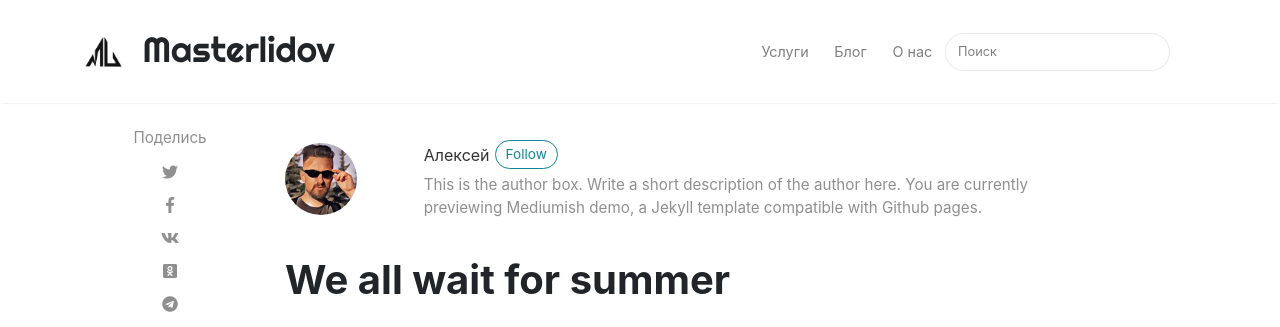
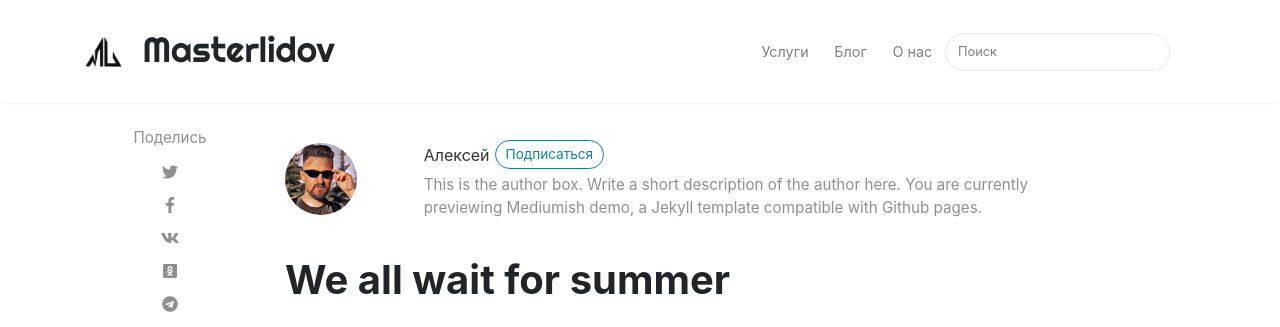
Before and after one commit to masterlidov/masterlidov.github.io, a Jekyll site: the page built from _posts/2018-01-12-we-all-wait-for-summer.md, in a window 1280 px wide and 900 px high. Shown: the top 327 px of the window. Built offline with Jekyll 4.4.1, drawn with Linux system fonts in a browser that asks for light colours; nearby versions of some CDN libraries; comment, search, counter and statistics services are not loaded.

Commit message:
Update post.html

```diff
--- a/_layouts/post.html
+++ b/_layouts/post.html
@@ -33,7 +33,7 @@
 
                     </div>
                     <div class="col-xs-12 col-md-9 col-lg-10 text-center text-md-left">
-                        <a target="_blank" class="link-dark" href="{{ author.web }}">{{ author.display_name }}</a><a target="_blank" href="{{ author.twitter }}" class="btn follow">Follow</a>
+                        <a target="_blank" class="link-dark" href="{{ author.web }}">{{ author.display_name }}</a><a target="_blank" href="{{ author.twitter }}" class="btn follow">Подписаться</a>
                         <span class="author-description">{{ author.description }}</span>
                     </div>
                 </div>
```
